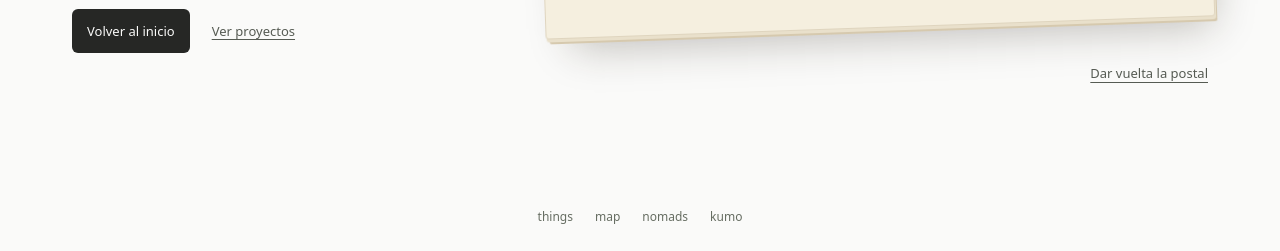
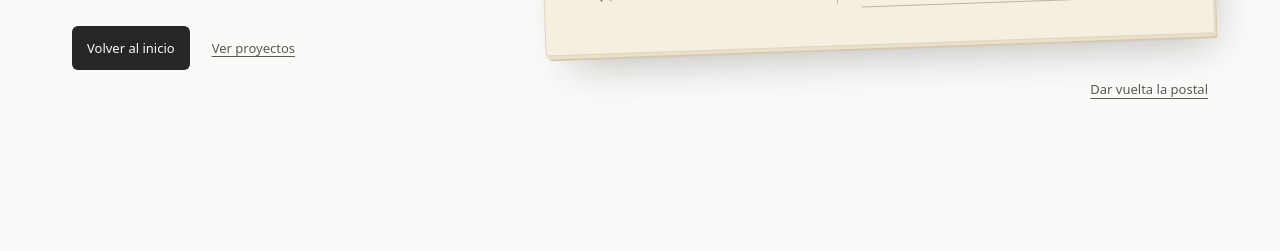
Before and after one commit to NachoEstevo/estevito, a website: page 404.html in a window 1280 px wide. Shown: the part 572-823 px from the top of the page. After the commit the page ends 800 px from the top, so only its background shows below. Drawn offline with Linux system fonts and the light colour scheme.

Commit message:
Move personal site links to the portfolio footer

```diff
--- a/404.html
+++ b/404.html
@@ -71,14 +71,8 @@
         display: none !important;
       }
       .shell {
-        display: grid;
-        grid-template-rows: auto 1fr auto;
-        min-height: 100svh;
         width: min(1136px, calc(100% - 88px));
         margin: auto;
-      }
-      main {
-        display: grid;
       }
       header {
         height: 98px;
@@ -154,23 +148,6 @@
         color: var(--paper);
         border-radius: 6px;
       }
-      .elsewhere {
-        justify-content: center;
-        gap: 0 22px;
-        margin: 0;
-        padding-bottom: 12px;
-        color: var(--muted);
-        font-size: 12px;
-      }
-      .elsewhere a {
-        display: inline-flex;
-        align-items: center;
-        min-height: 44px;
-        text-decoration: none;
-      }
-      .elsewhere a:hover {
-        color: var(--accent);
-      }
       .project-link {
         color: var(--body);
         display: inline-flex;
@@ -213,6 +190,7 @@
         font-display: swap;
       }
       .postal {
+        min-height: calc(100svh - 98px);
         display: grid;
         grid-template-columns: minmax(0, 0.78fr) minmax(0, 1.22fr);
         gap: 38px;
@@ -415,6 +393,7 @@
           align-items: stretch;
           justify-content: center;
           gap: 37px;
+          min-height: 0;
           padding: 42px 0 36px;
         }
         .postal h1 {
@@ -547,18 +526,6 @@
           </figure>
         </article>
       </main>
-      <footer>
-        <nav
-          class="elsewhere"
-          aria-label="Otros sitios"
-          data-label-en="Other sites"
-        >
-          <a href="https://things.nachoestevo.com/">things</a>
-          <a href="https://map.nachoestevo.com/">map</a>
-          <a href="https://nomadasjapon.com/">nomads</a>
-          <a href="https://kumo-no-niwa.vercel.app/">kumo</a>
-        </nav>
-      </footer>
     </div>
     <script>
       (() => {
```
Also changed, not shown: index.html (+8 -0 lines).
